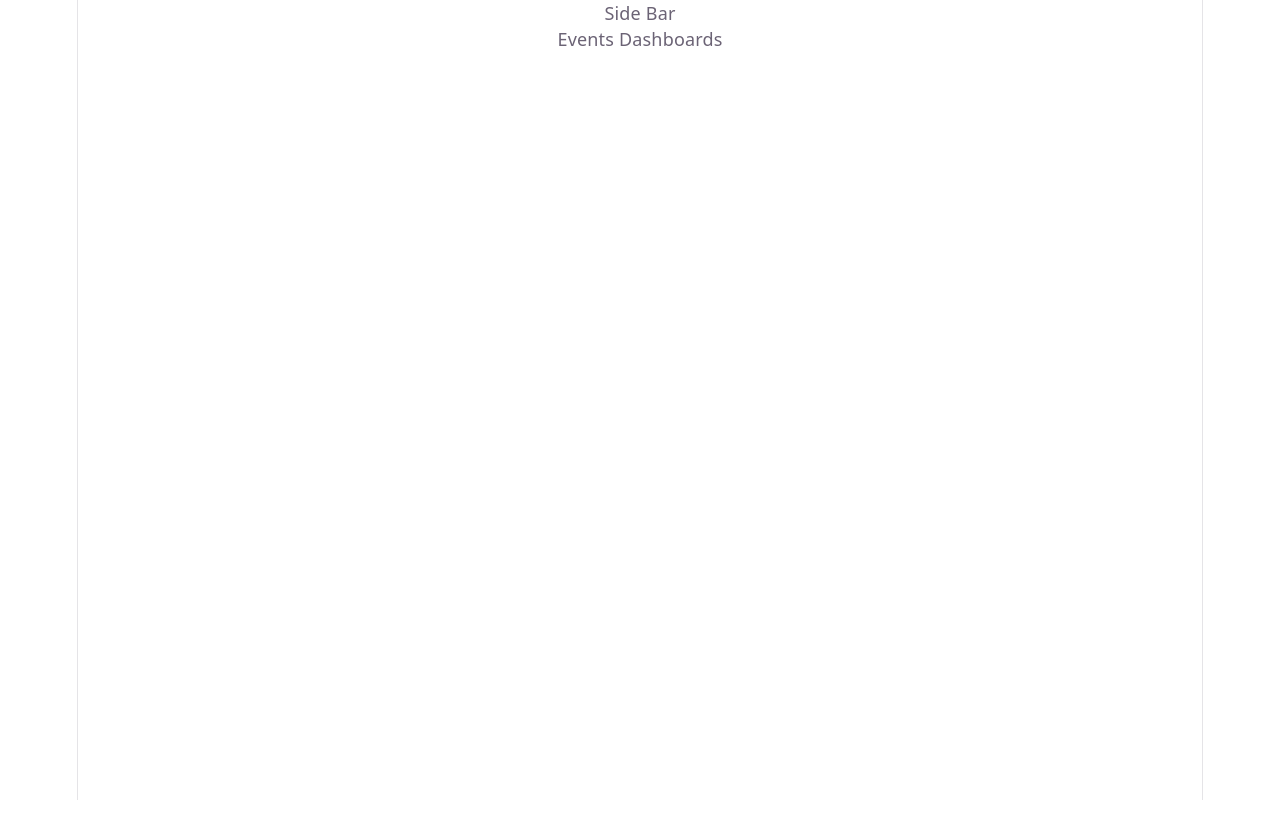
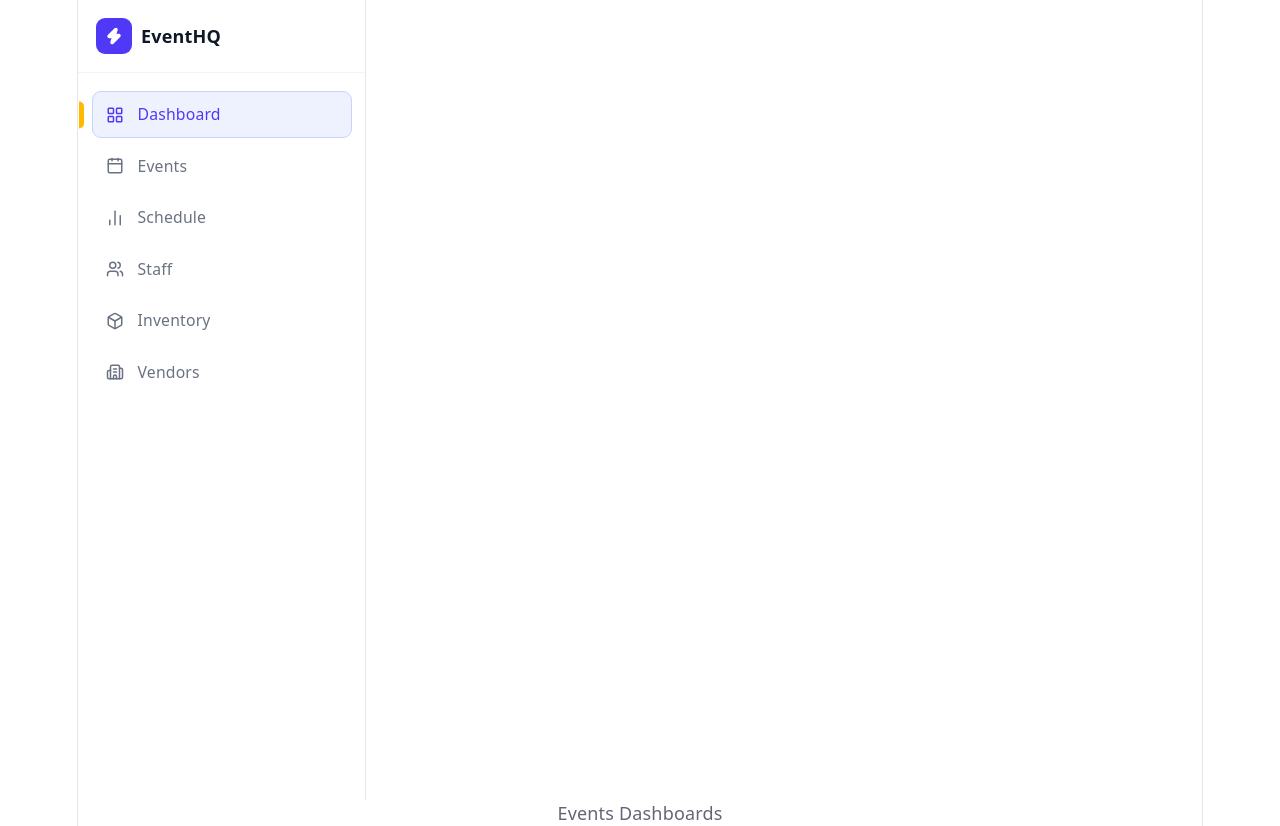
Before and after one commit to Git-Gud-LSPP/Event_management, a React (Vite) app in the folder frontend/: page / in a window 1280 px wide. Before the commit the page ends 800 px from the top, so only its background shows below. Built offline with nearby package versions, Linux system fonts and the light colour scheme.

Commit message:
sidebar component

```diff
--- a/frontend/package.json
+++ b/frontend/package.json
@@ -10,6 +10,8 @@
     "preview": "vite preview"
   },
   "dependencies": {
+    "@tailwindcss/vite": "^4.3.3",
+    "lucide-react": "^1.31.0",
     "react": "^19.2.8",
     "react-dom": "^19.2.8"
   },
@@ -22,11 +24,14 @@
     "@types/react": "^19.2.17",
     "@types/react-dom": "^19.2.3",
     "@vitejs/plugin-react": "^6.0.4",
+    "autoprefixer": "^10.5.4",
     "babel-plugin-react-compiler": "^1.0.0",
     "eslint": "^10.8.0",
     "eslint-plugin-react-hooks": "^7.1.1",
     "eslint-plugin-react-refresh": "^0.5.3",
     "globals": "^17.7.0",
+    "postcss": "^8.5.26",
+    "tailwindcss": "^4.3.3",
     "typescript": "~6.0.2",
     "typescript-eslint": "^8.65.0",
     "vite": "^8.2.0"
--- a/frontend/src/components/Sidebar.tsx
+++ b/frontend/src/components/Sidebar.tsx
@@ -1,9 +1,76 @@
-const Sidebar = () => {
-    return (
-        <div>
-            Side Bar
-        </div>
-    );
+import { useState } from "react";
+import {
+  LayoutGrid,
+  Calendar,
+  BarChart2,
+  Users,
+  Box,
+  Building2,
+  AlertTriangle,
+  Zap,
+} from "lucide-react";
+
+interface NavItem {
+  label: string;
+  icon: React.ElementType;
+  badge?: number;
 }
 
-export default Sidebar;
+const navItems: NavItem[] = [
+  { label: "Dashboard", icon: LayoutGrid },
+  { label: "Events", icon: Calendar },
+  { label: "Schedule", icon: BarChart2 },
+  { label: "Staff", icon: Users },
+  { label: "Inventory", icon: Box },
+  { label: "Vendors", icon: Building2 },
+//   { label: "Incidents", icon: AlertTriangle, badge: 2 },
+];
+
+export default function Sidebar() {
+  const [active, setActive] = useState<string>("Dashboard");
+
+  return (
+    <div className="h-screen w-64 bg-white border-r border-gray-200 flex flex-col">
+      {/* Header */}
+      <div className="flex items-center gap-2 px-4 py-4 border-b border-gray-100">
+        <div className="w-8 h-8 rounded-lg bg-indigo-600 flex items-center justify-center">
+          <Zap className="w-4 h-4 text-white" fill="white" />
+        </div>
+        <span className="font-semibold text-gray-900 text-base">EventHQ</span>
+        {/* <span className="text-gray-300 mx-1">|</span> */}
+        {/* <span className="text-gray-500 text-sm">Kathmandu</span> */}
+      </div>
+
+      {/* Nav */}
+      <nav className="flex-1 px-3 py-4 space-y-1">
+        {navItems.map((item) => {
+          const isActive = active === item.label;
+          const Icon = item.icon;
+          return (
+            <button
+              key={item.label}
+              onClick={() => setActive(item.label)}
+              className={`relative w-full flex items-center gap-3 px-3 py-2.5 rounded-lg text-sm font-medium transition-colors
+                ${
+                  isActive
+                    ? "bg-indigo-50 text-indigo-600 border border-indigo-200"
+                    : "text-gray-500 hover:bg-gray-50 hover:text-gray-700 border border-transparent"
+                }`}
+            >
+              {isActive && (
+                <span className="absolute -left-3 top-1/2 -translate-y-1/2 h-6 w-1 rounded-r-full bg-amber-400" />
+              )}
+              <Icon className="w-[18px] h-[18px] flex-shrink-0" />
+              <span className="flex-1 text-left">{item.label}</span>
+              {item.badge && (
+                <span className="bg-red-100 text-red-500 text-xs font-semibold rounded-full w-5 h-5 flex items-center justify-center">
+                  {item.badge}
+                </span>
+              )}
+            </button>
+          );
+        })}
+      </nav>
+    </div>
+  );
+}
--- a/frontend/src/index.css
+++ b/frontend/src/index.css
@@ -1,3 +1,5 @@
+@import "tailwindcss";
+
 :root {
   --text: #6b6375;
   --text-h: #08060d;
--- a/frontend/vite.config.ts
+++ b/frontend/vite.config.ts
@@ -1,11 +1,13 @@
 import { defineConfig } from 'vite'
 import react, { reactCompilerPreset } from '@vitejs/plugin-react'
 import babel from '@rolldown/plugin-babel'
+import tailwindcss from '@tailwindcss/vite'
 
 // https://vite.dev/config/
 export default defineConfig({
   plugins: [
     react(),
+    tailwindcss(),
     babel({ presets: [reactCompilerPreset()] })
   ],
 })
```
Also changed, not shown: 1 other file (tests, documents, lock files or other folders).
